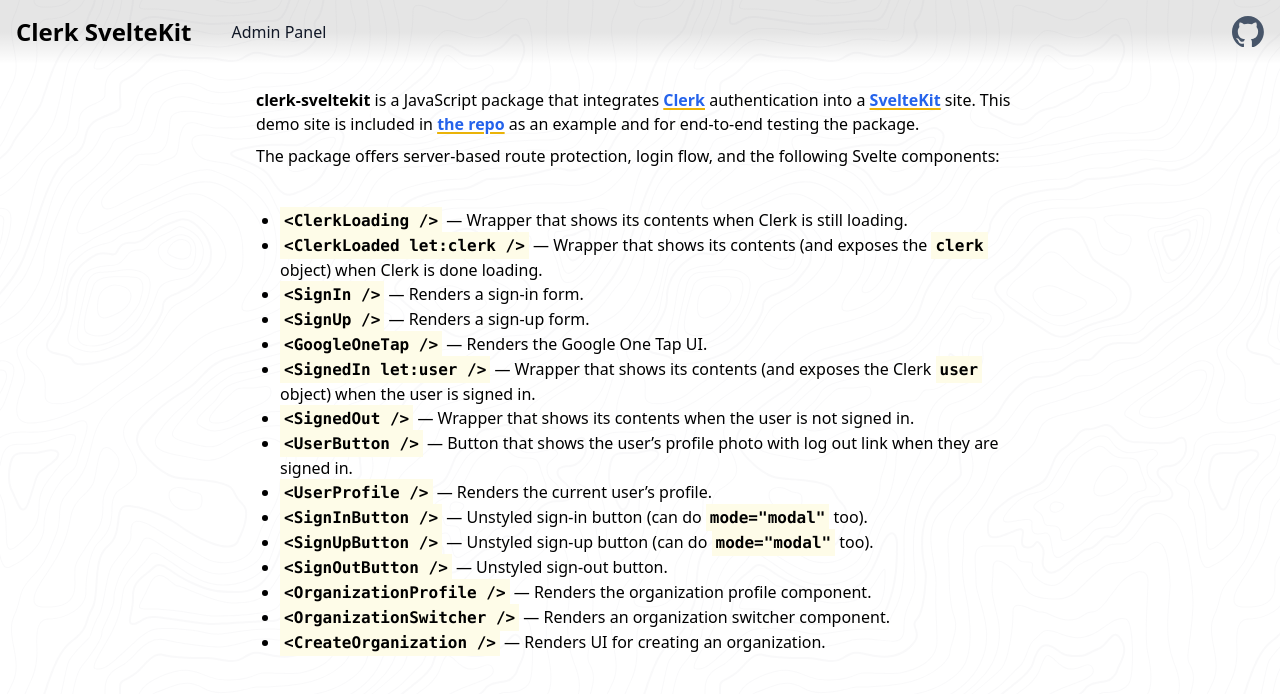
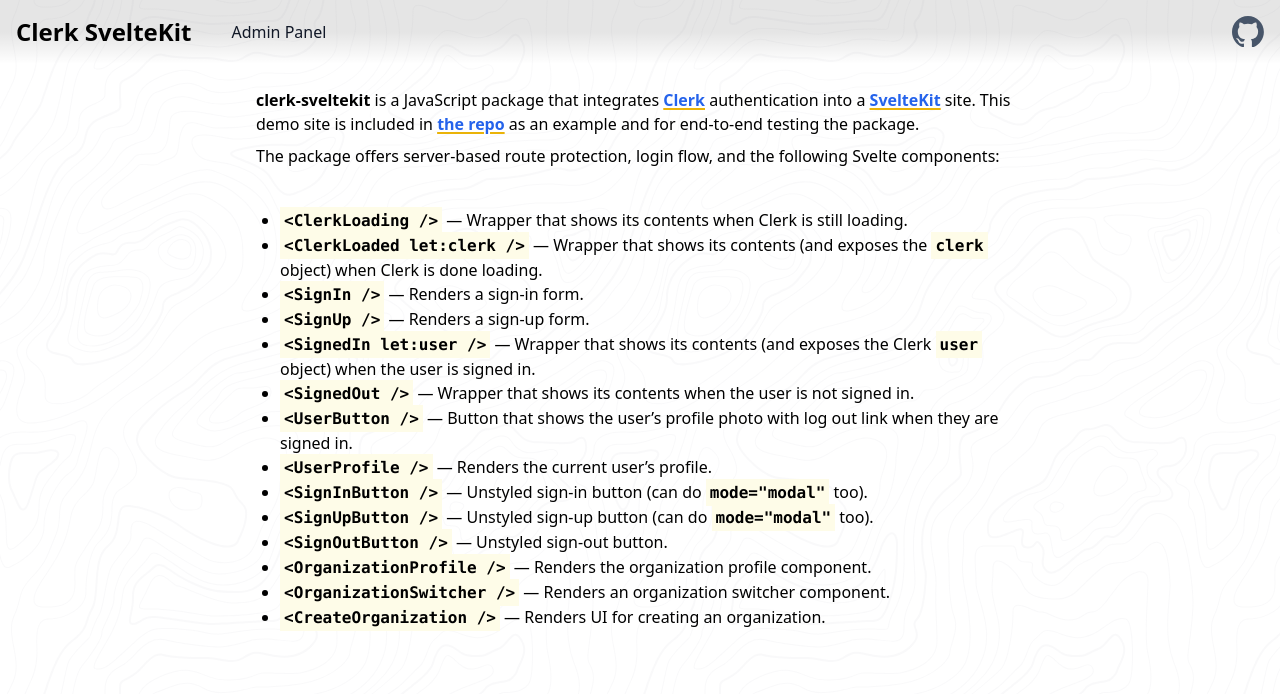
Before and after one commit to markjaquith/clerk-sveltekit, a SvelteKit app: page / in a window 1280 px wide. Shown: the top 694 px of the page. Built offline with nearby package versions, Linux system fonts and the light colour scheme; what @clerk/shared would draw is missing.

Commit message:
docs: Remove GoogleOneTap

```diff
--- a/src/routes/+page.svelte
+++ b/src/routes/+page.svelte
@@ -41,7 +41,6 @@
 	<li><code>&lt;ClerkLoaded let:clerk /&gt;</code> — Wrapper that shows its contents (and exposes the <code>clerk</code> object) when Clerk is done loading.</li>
 	<li><code>&lt;SignIn /&gt;</code> — Renders a sign-in form.</li>
 	<li><code>&lt;SignUp /&gt;</code> — Renders a sign-up form.</li>
-	<li><code>&lt;GoogleOneTap /&gt;</code> — Renders the Google One Tap UI.</li>
 	<li><code>&lt;SignedIn let:user /&gt;</code> — Wrapper that shows its contents (and exposes the Clerk <code>user</code> object) when the user is signed in.</li>
 	<li><code>&lt;SignedOut /&gt;</code> — Wrapper that shows its contents when the user is not signed in.</li>
 	<li><code>&lt;UserButton /&gt;</code> — Button that shows the user’s profile photo with log out link when they are signed in.</li>
```
Also changed, not shown: 1 other file (tests, documents, lock files or other folders).
